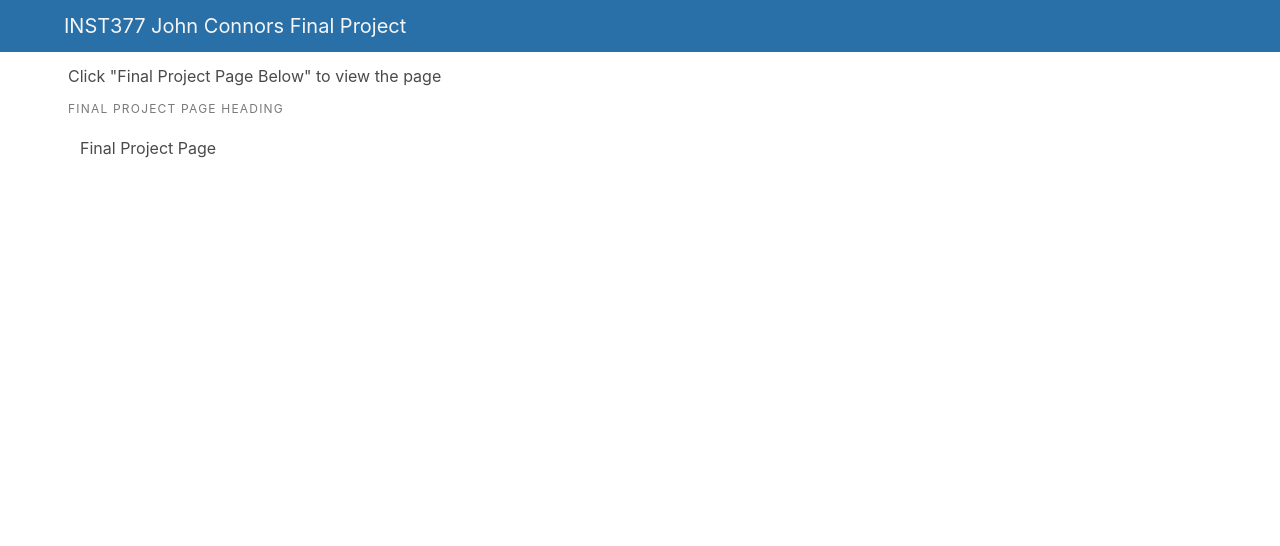
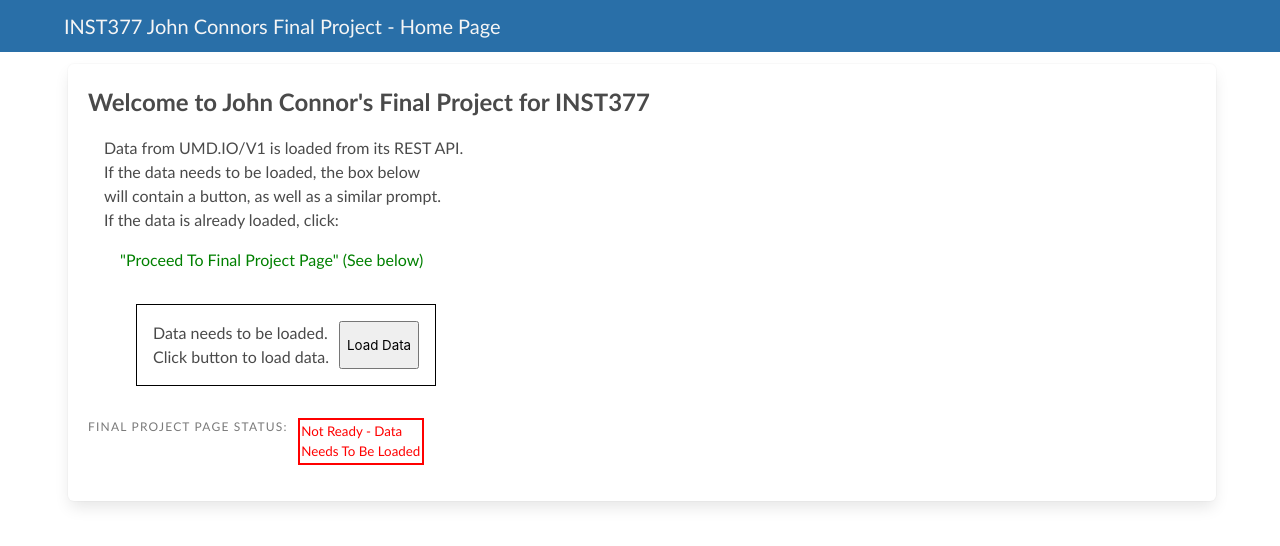
Before and after one commit to jconnor27/Final-Project, a plain HTML site: page index.html in a window 1280 px wide. Drawn offline with nearby package versions, Linux system fonts and the light colour scheme.

Commit message:
Load Data now occurs on home page

```diff
--- a/Final Project/style.css
+++ b/Final Project/style.css
@@ -269,8 +269,10 @@ form {
   margin-left: -1rem;
 }
 
+/*
 .chartContainer {
 }
+*/
 
 .displaySection {
   display:flex;
--- a/index.html
+++ b/index.html
@@ -25,6 +25,9 @@
       src="https://kit.fontawesome.com/978cb43e08.js"
       crossorigin="anonymous"
     ></script>
+
+    <link rel="stylesheet" href="style.css" />
+
   </head>
 
   <body>
@@ -33,7 +36,7 @@
           <div class="container">
             <div class="navbar-brand">
               <a href="#home" class="navbar-item">
-                <h2 class="subtitle has-text-light">INST377 John Connors Final Project</h2>
+                <h2 class="subtitle has-text-light">INST377 John Connors Final Project - Home Page</h2>
               </a>
             </div>
           </div>
@@ -46,17 +49,50 @@
             <!-- Main -->
             <div class="block">
               <aside class="menu ml-1">
+                <form
+                  action="https://api.umd.io/v1"
+                  class="box main_form"
+                  >
                 <!-- Menu -->
-                <p>Click "Final Project Page Below" to view the page</p>
-                <div class="menu-label">Final Project Page Heading</div>
-                <ul class="menu-list is-active">
-                  <li><a href="./Final Project/index.html">Final Project Page</a></li>
+                <p><div class="bigBoldText bodyHeading">Welcome to John Connor's Final Project for INST377</div></p>
+                <div class="bodyText">
+                  <p>Data from UMD.IO/V1 is loaded from its REST API.</p>
+                  <p>If the data needs to be loaded, the box below</p>
+                  <p>will contain a button, as well as a similar prompt.</p>
+                  <p>If the data is already loaded, click:</p>
+                  <div class="g1">"Proceed To Final Project Page" (See below)</div>
+                </div>
+                <div class="homePageLoadBox" id="home_page_load_box">
+                  <label for="load_data_button" class="loadDataButton">
+                    <p>Data needs to be loaded.</p>
+                    <p>Click button to load data.</p>
+                  </label>
+                  <button type="button" id="load_data_button">Load Data</button>
+                </div>
+                <div class="homePageDoneLoadingBox hidden" id="home_page_done_loading_box">
+                  <p>Data is loaded.</p>
+                  <p>Click "Proceed To Final Project Page" (below)</p>
+                </div>
+                <div class="statusBoxContainer">
+                <div class="menu-label">Final Project Page Status:</div>
+                <div class="statusBoxNotLoaded" id="status_box_not_loaded">
+                  <div class="r1">Not Ready - Data</div>
+                  <div class="r1">Needs To Be Loaded</div>
+                </div>
+                <div class="statusBoxLoaded hidden" id="status_box_loaded">
+                  <div class="g2">Page Ready</div>
+                </div>
+              </div>
+                <ul class="menu-list is-active hidden" id="final_page_link">
+                  <li><a href="./Final Project/index.html" style="color:green">Proceed To Final Project Page</a></li>
                 </ul>
+              </form>
               </aside>
             </div>
           </div>
         </div>
       </div>
     </section>
+    <script src="./script.js"></script>
   </body>
 </html>
--- a/script.js
+++ b/script.js
@@ -0,0 +1,32 @@
+
+
+async function mainEvent() {
+    const homePageLoadBox = document.querySelector("#home_page_load_box");
+    const loadDataButton = document.querySelector("#load_data_button");
+    const homePageDoneLoadingBox = document.querySelector("#home_page_done_loading_box");
+    const statusBoxNotLoaded = document.querySelector("#status_box_not_loaded");
+    const statusBoxLoaded = document.querySelector("#status_box_loaded");
+    const finalPageLink = document.querySelector("#final_page_link");
+
+
+    loadDataButton.addEventListener("click", async (submitEvent) => {
+        console.log("Fired - loadDataButton");
+
+        console.log("Fetching - loading professor - a list of all professors");
+        const professorsListRaw = await fetch("https://api.umd.io/v1/professors");
+        const professorsListGeneral = await professorsListRaw.json();
+
+        localStorage.setItem('professorsListGeneral', JSON.stringify(professorsListGeneral));
+
+        homePageLoadBox.classList.add("hidden");
+        homePageDoneLoadingBox.classList.remove("hidden");
+
+        statusBoxNotLoaded.classList.add("hidden");
+        statusBoxLoaded.classList.remove("hidden");
+
+        finalPageLink.classList.remove("hidden");
+    })
+
+}
+
+document.addEventListener("DOMContentLoaded", async () => mainEvent()); // the async keyword means we can make API requests
--- a/style.css
+++ b/style.css
@@ -0,0 +1,110 @@
+html {
+  background-color: #ffffff;
+  font-size: 16px;
+  min-width: 300px;
+  overflow-x: hidden;
+  overflow-y: scroll;
+
+  /* these are specific to different browsers */
+  -moz-osx-font-smoothing: grayscale;
+  -webkit-font-smoothing: antialiased;
+  text-rendering: optimizeLegibility;
+  -webkit-text-size-adjust: 100%;
+  -moz-text-size-adjust: 100%;
+  text-size-adjust: 100%;
+}
+
+body {
+  margin: 0;
+  padding: 0;
+
+  font-family: ‘Segoe UI’, Candara, ‘Bitstream Vera Sans’, ‘DejaVu Sans’,
+    ‘Bitsream Vera Sans’, ‘Trebuchet MS’, Verdana, ‘Verdana Ref’, sans-serif;
+  font-weight: 400;
+  line-height: 1.5;
+  background-color: white;
+}
+
+form {
+  accent-color: hsla(120, 100%, 50%, 0.482);
+}
+
+.bigBoldText {
+  font-size: x-large;
+  font-weight: bold;
+}
+
+.bigText {
+  font-size: x-large;
+  padding-left: 1rem;
+}
+
+.g1 {
+    color: green;
+    margin-left: 1rem;
+    margin-top: 1rem;
+}
+
+.g2 {
+    color: green;
+}
+
+.r1 {
+    color: red;
+    font-size: smaller;
+}
+
+.homePageLoadBox {
+  display: flex;
+  margin-left: 3rem;
+  margin-top: 2rem;
+  margin-bottom: 2rem;
+  border: 1px solid black;
+  gap: 10px;
+  width: fit-content;
+  padding:1rem;
+}
+
+.homePageDoneLoadingBox {
+    display: flex;
+    margin-left: 3rem;
+    margin-top: 2rem;
+    margin-bottom: 2rem;
+    flex-direction: column;
+    border: 1px solid black;
+    width: fit-content;
+    padding: 1rem;
+  }
+
+.statusBoxContainer {
+    display: flex;
+    flex-direction: row;
+    margin-bottom: 1rem;
+    gap: 10px;
+}
+
+.statusBoxNotLoaded {
+    border: 2px solid red;
+    padding: .1rem;
+}
+
+.statusBoxLoaded {
+    border: 2px solid green;
+    padding: .1rem;
+}
+
+.bodyHeading {
+    margin-bottom: 1rem;
+}
+
+.bodyText{
+    margin-left: 1rem;
+}
+
+.hidden {
+    display: none;
+  }
+
+.visible {
+    display: block;
+  }
```
